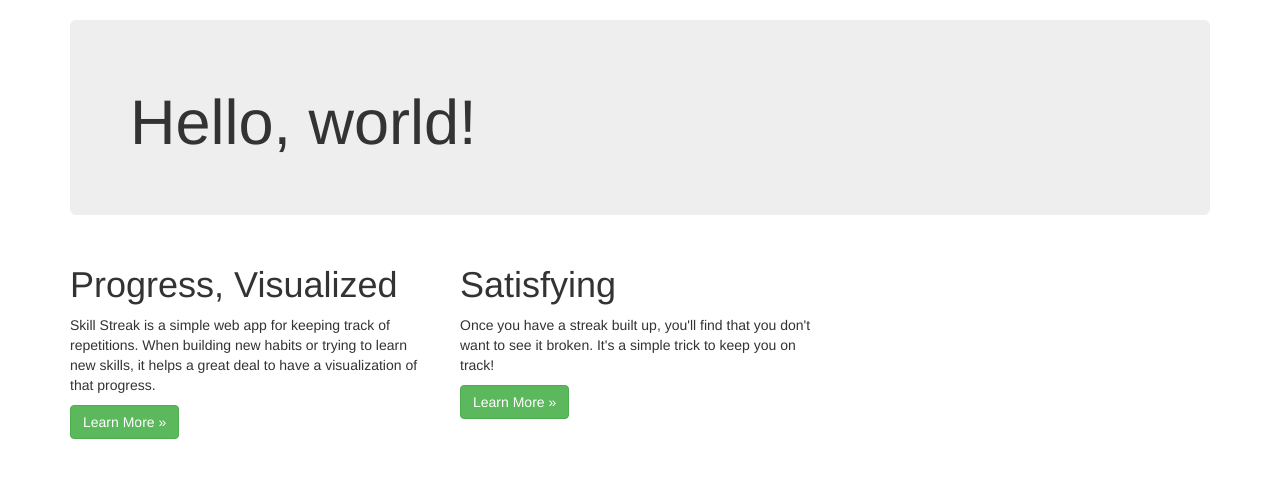
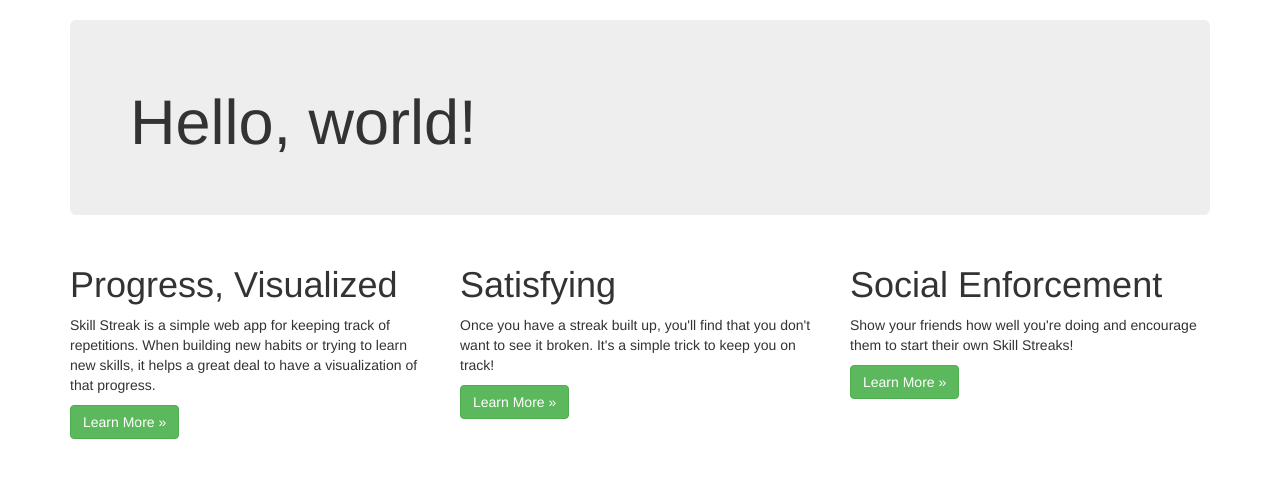
Before and after one commit to acecodes/skillstreak, a Flask app: page / in a window 1280 px wide. Shown: the part 52-530 px from the top of the page. Run offline with Flask 2, Linux system fonts and the light colour scheme; some libraries are stand-ins or nearby versions; some web fonts are replaced.

Commit message:
Added extra box to front page

```diff
--- a/templates/index.html
+++ b/templates/index.html
@@ -20,5 +20,12 @@
 		    </p>
     	    <a href="#" class="btn btn-success">Learn More &raquo;</a>
     	</div>
+    	<div class="col-xs-4">
+			<h1>Social Enforcement</h1>
+			<p>
+		    Show your friends how well you're doing and encourage them to start their own Skill Streaks!
+		    </p>
+    	    <a href="#" class="btn btn-success">Learn More &raquo;</a>
+    	</div>
 	</div>
 {% endblock %}
```
